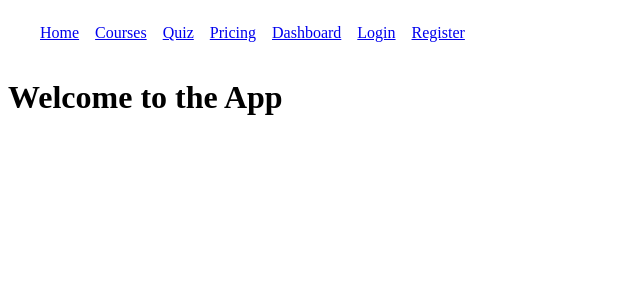
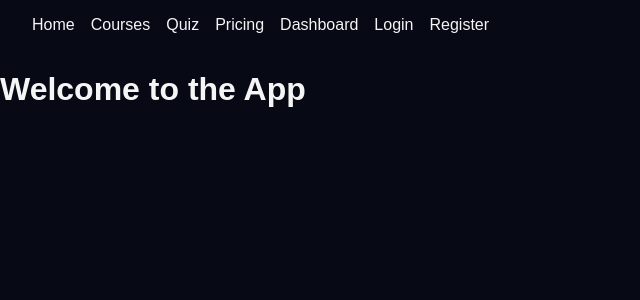
Before and after one commit to DanielPallin/codeunified-group-project, a React (Vite) app in the folder frontend/: page / in a window 1280 px wide. Shown: the top 300 px of the page, without its empty margins (0-640 px from the left). Built offline with nearby package versions, Linux system fonts and the light colour scheme.

Commit message:
style: improve page styling

```diff
--- /dev/null
+++ b/frontend/src/components/CourseCard.css
@@ -0,0 +1,11 @@
+.course-card {
+  display: flex;
+  flex-direction: column;
+  align-items: center;
+  padding: 1rem;
+  border: 1px solid #ccc;
+  border-radius: 8px;
+  box-shadow: 0 2px 4px rgba(0, 0, 0, 0.1);
+  transition: transform 0.2s ease-in-out;
+  width: 800px;
+}
--- a/frontend/src/components/CourseCard.tsx
+++ b/frontend/src/components/CourseCard.tsx
@@ -1,5 +1,6 @@
 import type { Course } from "../types/course";
 import { Link } from "react-router-dom";
+import "./CourseCard.css";
 
 const CourseCard = ({ course }: { course: Course }) => {
   return (
--- /dev/null
+++ b/frontend/src/components/PlanCard.css
@@ -0,0 +1,11 @@
+.plan-card {
+  display: flex;
+  flex-direction: column;
+  align-items: center;
+  padding: 1rem;
+  border: 1px solid #ccc;
+  border-radius: 8px;
+  box-shadow: 0 2px 4px rgba(0, 0, 0, 0.1);
+  transition: transform 0.2s ease-in-out;
+  width: 800px;
+}
--- a/frontend/src/components/PlanCard.tsx
+++ b/frontend/src/components/PlanCard.tsx
@@ -1,4 +1,5 @@
 import type { Plan } from "../types/plan.js";
+import "./PlanCard.css";
 
 const PlanCard = ({ plan }: { plan: Plan }) => {
   return (
--- /dev/null
+++ b/frontend/src/index.css
@@ -0,0 +1,34 @@
+:root {
+  --bg-primary: #070915;
+  --bg-secondary: #0A0C18;
+
+  --card-bg: #141720;
+  --card-border: #252936;
+
+  --accent: #0FC0AE;
+
+  --text-primary: #F5F5F5;
+  --text-secondary: #9EA3B3;
+  --text-muted: #737988;
+}
+
+html,
+body {
+  margin: 0;
+  padding: 0;
+  background-color: var(--bg-primary);
+  color: var(--text-primary);
+  font-family: Arial, sans-serif;
+}
+
+a {
+  color: inherit;
+  text-decoration: none;
+}
+
+button,
+input,
+textarea,
+select {
+  font: inherit;
+}
--- a/frontend/src/main.tsx
+++ b/frontend/src/main.tsx
@@ -1,6 +1,7 @@
 import { StrictMode } from 'react'
 import { createRoot } from 'react-dom/client'
 import App from './App.tsx'
+import './index.css'
 
 createRoot(document.getElementById('root')!).render(
   <StrictMode>
--- /dev/null
+++ b/frontend/src/pages/Courses.css
@@ -0,0 +1,6 @@
+.courses-page {
+  display: flex;
+  flex-direction: column;
+  align-items: center;
+  padding: 1rem;
+}
--- a/frontend/src/pages/Courses.tsx
+++ b/frontend/src/pages/Courses.tsx
@@ -1,6 +1,7 @@
 import { useEffect, useState } from "react";
 import type { Course } from "../types/course";
 import CourseCard from "../components/CourseCard";
+import "./Courses.css";
 
 const Courses = () => {
   const [courses, setCourses] = useState<Course[]>([]);
@@ -32,11 +33,11 @@ const Courses = () => {
   }, []);
 
   return (
-    <div>
-      <h1>Courses</h1>
+    <div className="courses-page">
+      <h1 className="courses-page-title">Courses</h1>
       {loading && <p>Loading...</p>}
       {error && <p>{error}</p>}
-      <h2>Choose your course</h2>
+      <h2 className="courses-selection-title">Choose your course</h2>
 
       {courses.map((course) => (
         <CourseCard key={course.id} course={course} />
--- /dev/null
+++ b/frontend/src/pages/Pricing.css
@@ -0,0 +1,6 @@
+.pricing-page {
+  display: flex;
+  flex-direction: column;
+  align-items: center;
+  padding: 1rem;
+}
--- a/frontend/src/pages/Pricing.tsx
+++ b/frontend/src/pages/Pricing.tsx
@@ -1,6 +1,7 @@
 import { useEffect, useState } from "react";
 import type { Plan } from "../types/plan.js";
 import PlanCard from "../components/PlanCard.js";
+import "./Pricing.css";
 
 const Pricing = () => {
   const [plans, setPlans] = useState<Plan[]>([]);
@@ -32,7 +33,7 @@ const Pricing = () => {
   }, []);
 
   return (
-    <div>
+    <div className="pricing-page">
       <h1>Pricing</h1>
       {loading && <p>Loading...</p>}
       {error && <p>{error}</p>}
```
Also changed, not shown: 1 other file (tests, documents, lock files or other folders).
